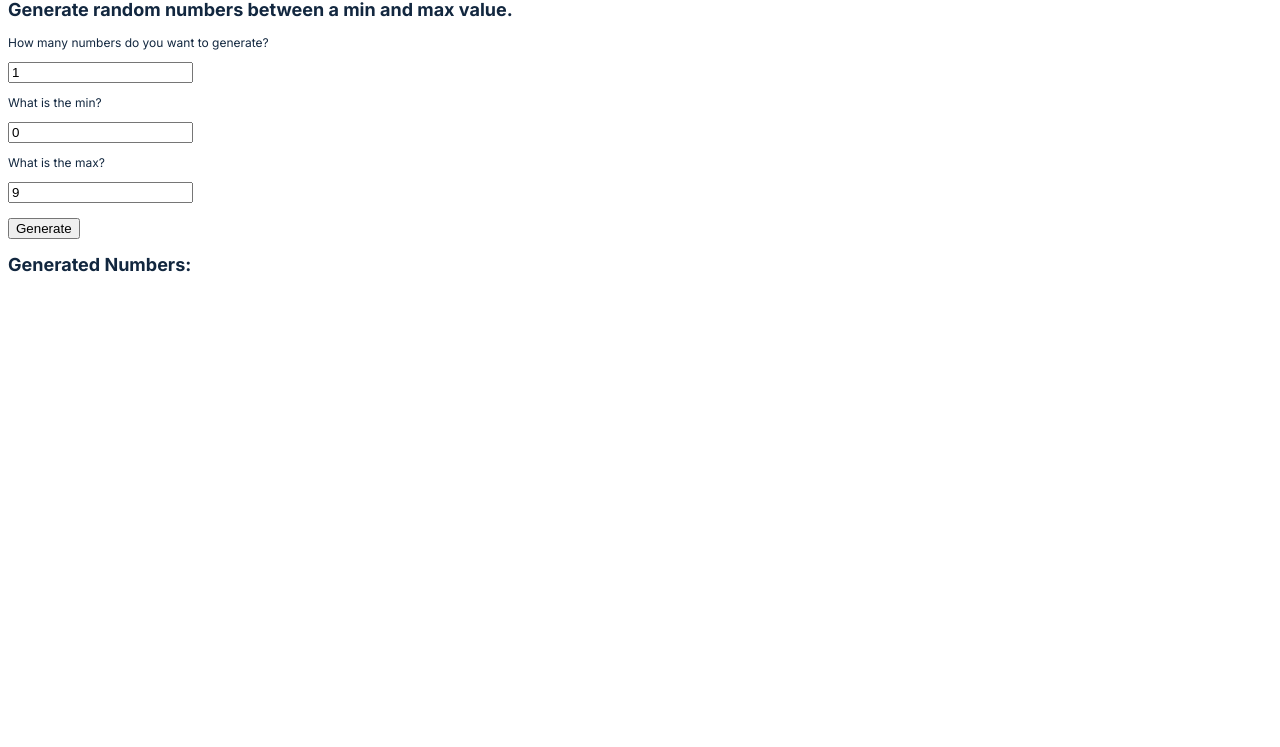
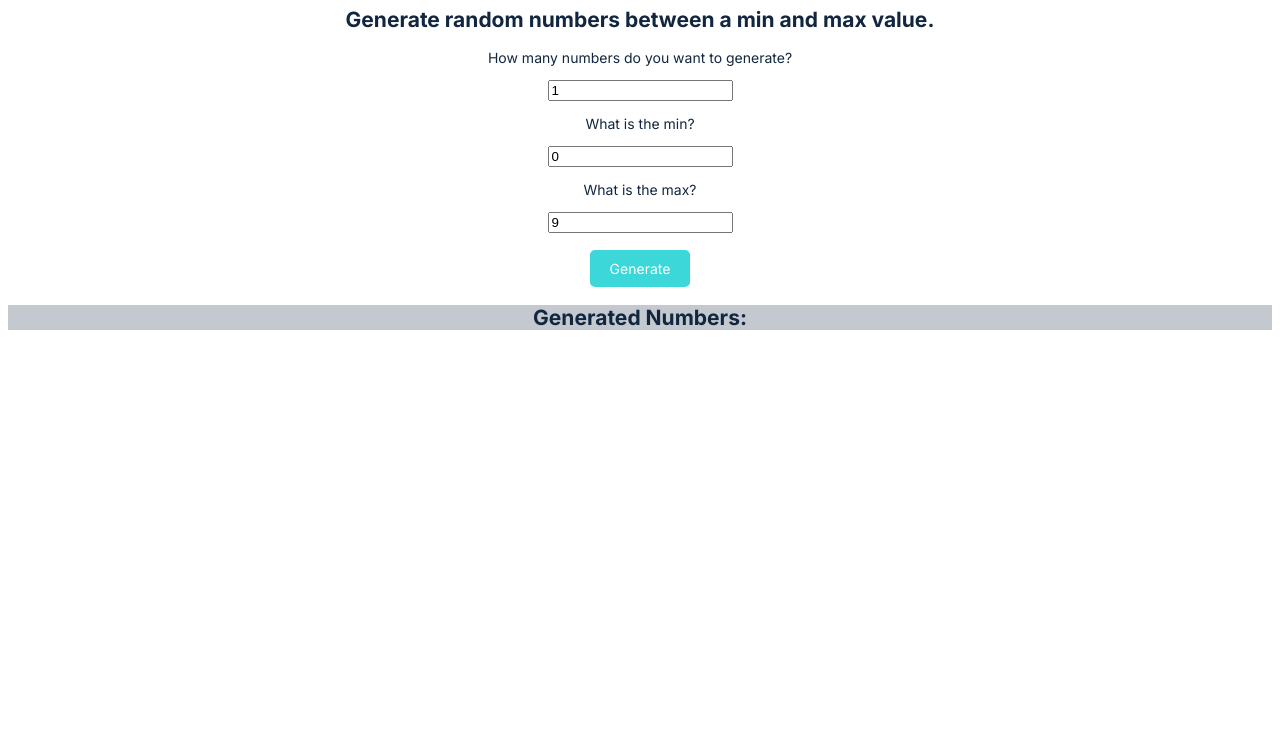
Before and after one commit to hbarnes163/SE_Sum1, a website with bundled scripts: page index.html in a window 1280 px wide. Shown: the part 53-800 px from the top of the page. Built offline with nearby package versions, Linux system fonts and the light colour scheme.

Commit message:
Add some CSS styling

```diff
--- a/index.css
+++ b/index.css
@@ -11,8 +11,8 @@
   --light_text:#F6F6F6;
   --header_font: "Roboto", sans-serif;
   --body_font: "Inter", sans-serif;
-  --main_font_size: 12;
-  --input_font: 12;
+  --body_font_size: 14;
+  --input_font: 14;
   --white_colour: #FFFFFF;
   --bank_stone_transparent: #e1e5ea;
   --red_colour: #ff0000;
@@ -21,10 +21,28 @@
 h1 {
     color: var(--bank_midblue);
     font-family: var(--header_font);
+    text-align: center;
 }
 
 body {
     font-family: var(--body_font);
-    font-size: var(--main_font_size);
+    font-size: var(--body_font_size);
     color: var(--bank_blue);
+    text-align: center;
 }
+
+button {
+    background-color: var(--bank_aqua);
+    color: var(--white_colour);
+    font-size: var(--input_font);
+    font-family: var(--body_font);
+    border-radius: 5px;
+    border: none;
+    padding: 10px 20px;
+    cursor: pointer;
+    align-items: center;
+}
+
+#result {
+    background-color: var(--bank_stone);
+}
```
Also changed, not shown: README.md.
